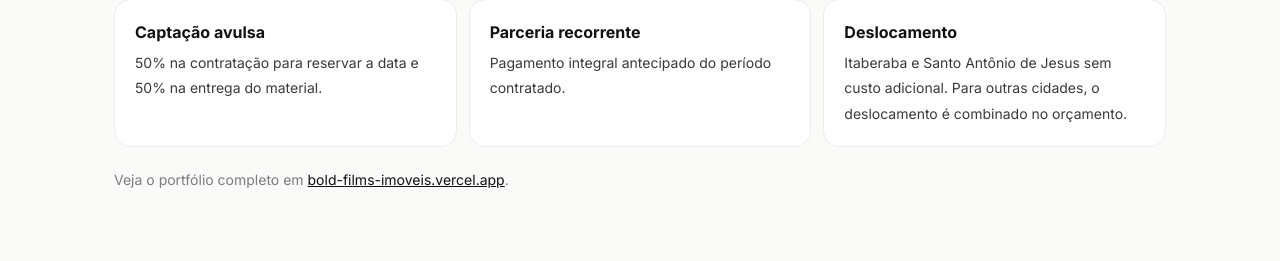
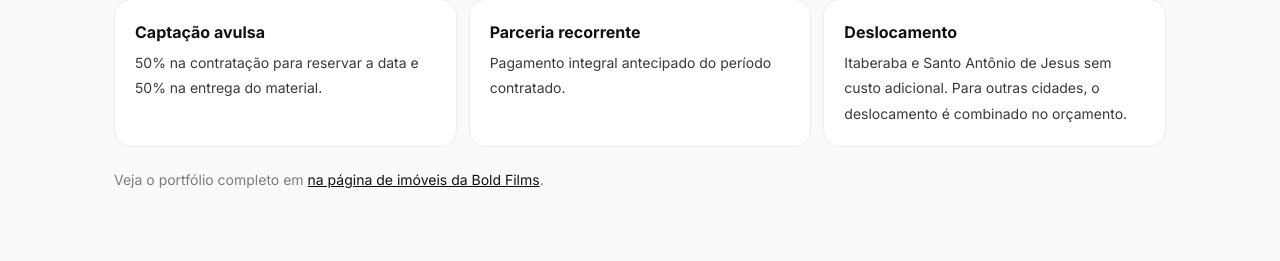
Before and after one commit to impactovisualagenciadigital-art/bold-films-wedding, a plain HTML site: page imoveis/proposta-bahia/index.html in a window 1280 px wide. Shown: the part 1592-1853 px from the top of the page. Drawn offline with Linux system fonts and the light colour scheme.

Commit message:
Propostas: texto do link do portfólio
Co-Authored-By: Claude Opus 5.5 <noreply@anthropic.com>
Claude-Session: https://claude.ai/code/session_017bTobRaJMNpfJGriAtsHJu

```diff
--- a/imoveis/proposta-bahia/index.html
+++ b/imoveis/proposta-bahia/index.html
@@ -430,7 +430,7 @@ body{padding-bottom:0}
       <div><b>Parceria recorrente</b><span>Pagamento integral antecipado do período contratado.</span></div>
       <div><b>Deslocamento</b><span>Itaberaba e Santo Antônio de Jesus sem custo adicional. Para outras cidades, o deslocamento é combinado no orçamento.</span></div>
     </div>
-    <p class="plans-note">Veja o portfólio completo em <a href="../" style="color:var(--ink);text-decoration:underline">bold-films-imoveis.vercel.app</a>.</p>
+    <p class="plans-note">Veja o portfólio completo em <a href="../" style="color:var(--ink);text-decoration:underline">na página de imóveis da Bold Films</a>.</p>
   </div>
 </section>
 <section class="final noprint">
```
Also changed, not shown: imoveis/proposta-sp/index.html (+1 -1 lines).
